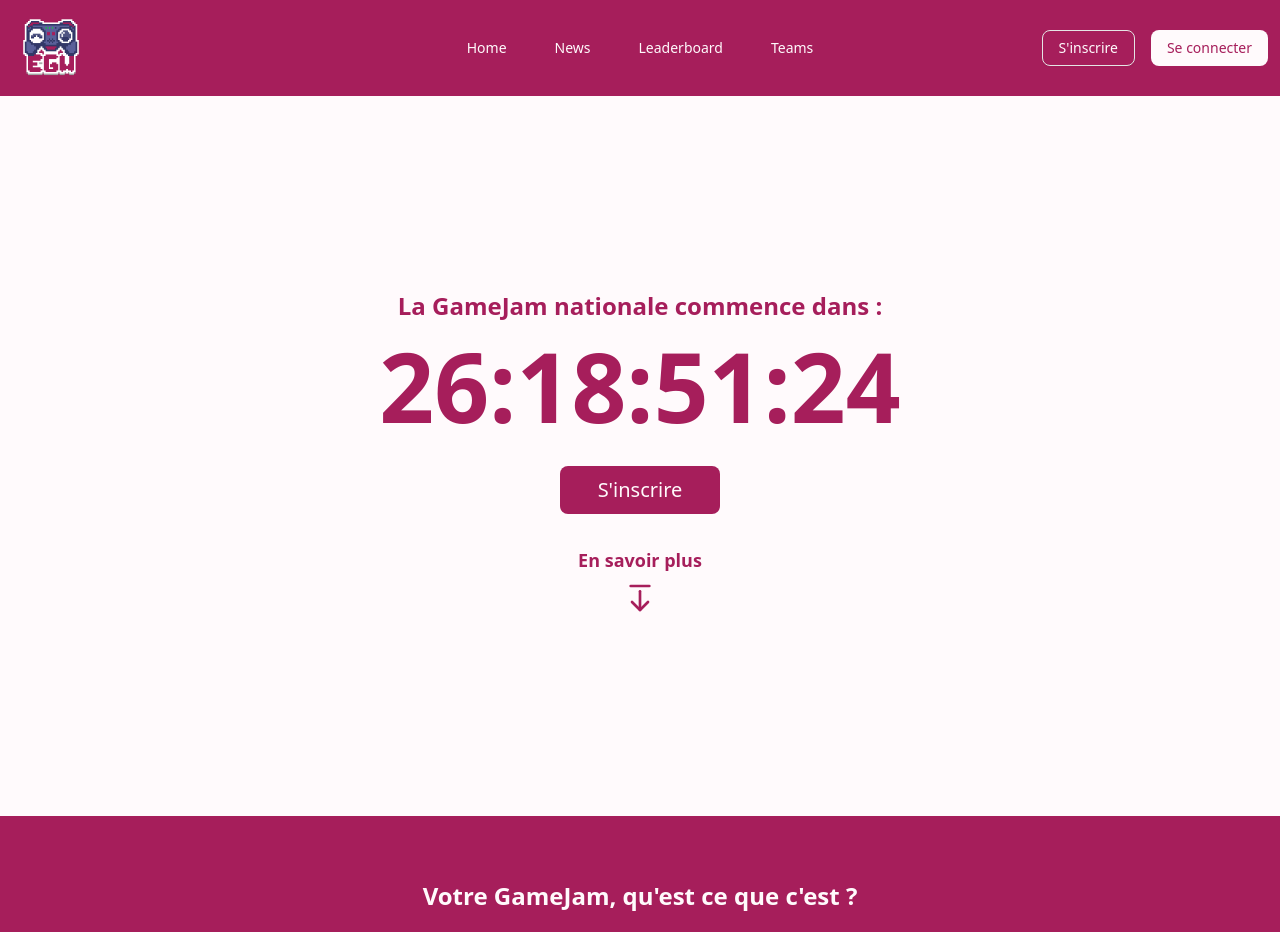
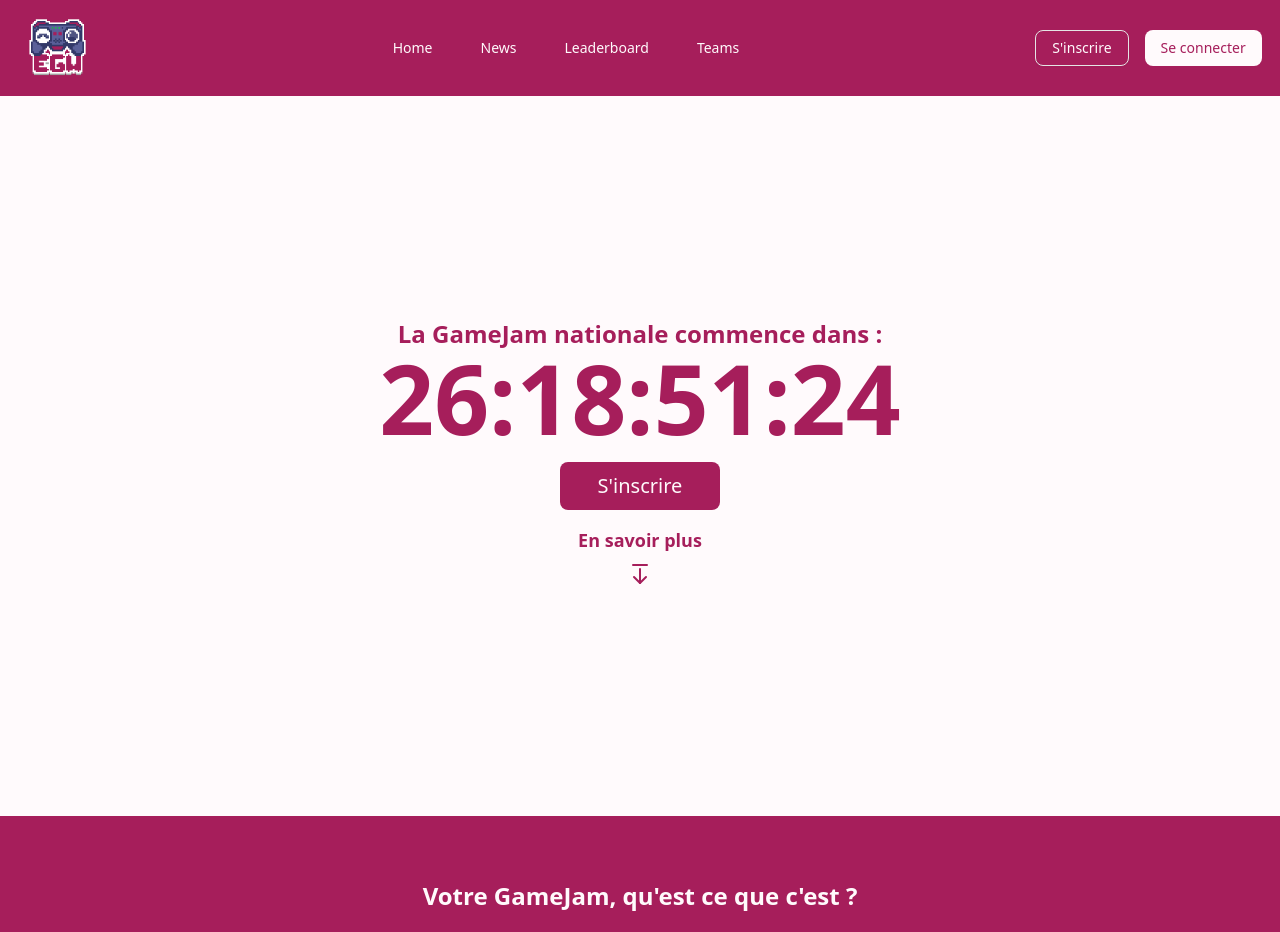
Before and after one commit to EfreiGamesWeek/efrei-games-week-website, a Next.js app: page / in a window 1280 px wide. Shown: the top 932 px of the page. Built offline with nearby package versions, Linux system fonts and the light colour scheme.

Commit message:
Added max width and some lorem ipsum for the text

```diff
--- a/src/app/page.js
+++ b/src/app/page.js
@@ -38,9 +38,9 @@ export default function Home() {
     }
   }, 1000);
   return (
-    <main>
-      <section className=" flex flex-col gap-4 justify-center items-center h-[90dvh] text-center mx-8">
-        <h2 className="md:text-2xl text-xl font-bold">
+    <main className="flex flex-col align-middle justify-center">
+      <section className="flex flex-col gap-4 justify-center items-center h-[90dvh] text-center mx-8">
+        <main className="max-w-7xl"><h2 className="md:text-2xl text-xl font-bold">
           La GameJam nationale commence dans :
         </h2>
         <h1 className="md:text-8xl text-5xl font-extrabold">
@@ -54,16 +54,24 @@ export default function Home() {
             En savoir plus
           </h2>
           <Button variant="ghost" className="w-fit h-fit">
-            <ArrowDownFromLine className="h-8! w-8!" />
+            <ArrowDownFromLine className="h-6! w-6!" />
           </Button>
-        </footer>
+        </footer></main>
+
       </section>
       <section className="flex flex-col gap-4 p-16 justify-center items-center text-center bg-primary text-primary-foreground">
-        <h2 className="text-2xl font-bold">
+        <main className="max-w-7xl"><h2 className="text-2xl font-bold mb-8">
           Votre GameJam, qu'est ce que c'est ?
         </h2>
-        <p className="">La GameJam</p>
-      </section>
+        <p>Lorem ipsum odor amet, consectetuer adipiscing elit. Placerat auctor nostra posuere torquent sociosqu. Porttitor dictum ullamcorper varius eleifend litora. Conubia tristique pharetra vitae pulvinar gravida etiam proin tincidunt. Interdum nulla quisque neque gravida, ultricies ad eu. Nisl primis hendrerit vivamus ullamcorper vulputate pulvinar viverra.
+<br />
+<br />
+Id conubia tortor tellus ipsum litora euismod consectetur etiam. Quis malesuada molestie nostra nunc sem. Lacinia lectus facilisis eget augue? Integer blandit fringilla aptent conubia rutrum sagittis fames. Eu semper nibh cras mattis hendrerit hendrerit.
+<br />
+<br />
+Mus mauris facilisis nunc potenti efficitur conubia! Blandit nibh donec vulputate consequat lacinia natoque. Ultricies finibus eget torquent eget adipiscing. Imperdiet risus feugiat ut mollis elit netus. Est libero donec interdum tristique inceptos. Egestas mus mattis molestie dignissim nisl sollicitudin. Efficitur ac fusce augue eros semper.</p>
+      </main>
+        </section>
     </main>
   );
 }
--- a/src/components/NavbarComputer.js
+++ b/src/components/NavbarComputer.js
@@ -2,8 +2,8 @@ import { Button } from "./ui/button";
 
 export default function NavbarComputer() {
   return (
-    <main className="p-3 bg-primary text-primary-foreground flex max-h-24 items-center z-50">
-      <section className="text-center h-20 flex-1/4" id="logo">
+    <main className="flex justify-center p-3 bg-primary text-primary-foreground max-h-24 items-center z-50">
+    <section className="max-w-7xl flex items-center gap-70"><section className="text-center h-20 flex-1/4" id="logo">
         <img src="/baseLogo.png" className="h-full"></img>
       </section>
       <section
@@ -21,7 +21,8 @@ export default function NavbarComputer() {
       >
         <Button variant="outline">S'inscrire</Button>
         <Button variant="secondary">Se connecter</Button>
-      </section>
+      </section></section>
+
     </main>
   );
 }
```
